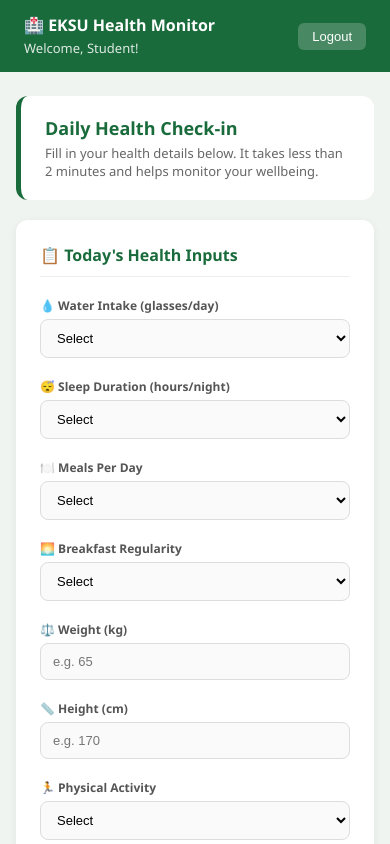
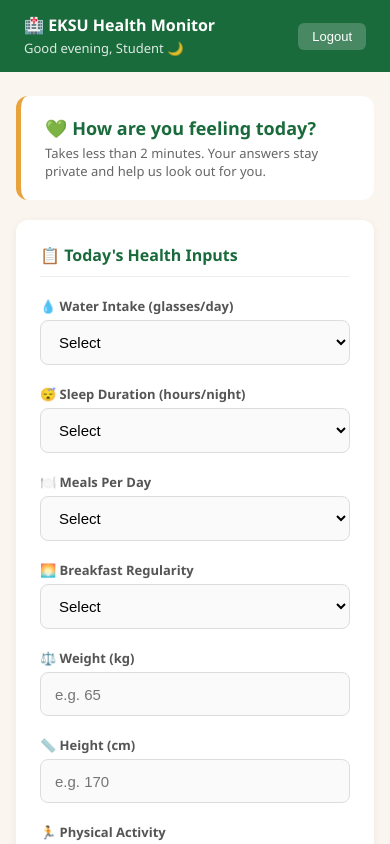
Before and after one commit to Damola1-tech/student-health-system, a website: page frontend/dashboard.html in a window 390 px wide. Shown: the top 844 px of the page. Drawn offline with Linux system fonts and the light colour scheme; sample sign-in values are in the browser's storage.

Commit message:
Improve mobile UX and visual polish across frontend

```diff
--- a/frontend/dashboard.html
+++ b/frontend/dashboard.html
@@ -8,7 +8,7 @@
     * { margin: 0; padding: 0; box-sizing: border-box; }
     body {
       font-family: 'Segoe UI', sans-serif;
-      background: #f0f4f0;
+      background: #FAF6EF;
       min-height: 100vh;
     }
     .navbar {
@@ -36,7 +36,7 @@
       border-radius: 12px;
       padding: 20px 24px;
       margin-bottom: 20px;
-      border-left: 5px solid #1a6b3c;
+      border-left: 5px solid #E8A33D;
     }
     .welcome h3 { color: #1a6b3c; font-size: 18px; }
     .welcome p { color: #666; font-size: 13px; margin-top: 4px; }
@@ -63,17 +63,18 @@
     .form-group.full { grid-column: 1 / -1; }
     label {
       display: block;
-      font-size: 12px;
+      font-size: 13px;
       color: #555;
       margin-bottom: 5px;
       font-weight: 600;
     }
     select, input {
       width: 100%;
-      padding: 10px 12px;
+      padding: 12px 14px;
+      min-height: 44px;
       border: 1px solid #ddd;
       border-radius: 8px;
-      font-size: 13px;
+      font-size: 15px;
       outline: none;
       background: #fafafa;
     }
@@ -99,15 +100,21 @@
       transition: all 0.2s;
     }
     .symptom-item:hover { border-color: #1a6b3c; }
+    .symptom-item:has(input:checked) {
+      border-color: #1a6b3c;
+      background: #eaf5ee;
+      font-weight: 600;
+    }
     .symptom-item input { width: auto; margin: 0; }
     .submit-btn {
       width: 100%;
-      padding: 14px;
+      padding: 16px;
+      min-height: 48px;
       background: #1a6b3c;
       color: white;
       border: none;
       border-radius: 10px;
-      font-size: 15px;
+      font-size: 16px;
       font-weight: 700;
       cursor: pointer;
       margin-top: 8px;
@@ -186,10 +193,10 @@
 
   <div class="main">
 
-<div class="welcome" id="welcomeSection">
-  <h3>Daily Health Check-in</h3>
-  <p>Fill in your health details below. It takes less than 2 minutes and helps monitor your wellbeing.</p>
-</div>
+    <div class="welcome" id="welcomeSection">
+      <h3>💚 How are you feeling today?</h3>
+      <p>Takes less than 2 minutes. Your answers stay private and help us look out for you.</p>
+    </div>
 
     <!-- HEALTH FORM -->
     <div class="card" id="formSection">
@@ -354,7 +361,11 @@
     const token = localStorage.getItem('token');
     const fullname = localStorage.getItem('fullname');
     if (!token) window.location.href = '/';
-    document.getElementById('welcomeName').textContent = 'Welcome, ' + (fullname || 'Student') + '!';
+    const firstName = (fullname || 'Student').split(' ')[0];
+    const hour = new Date().getHours();
+    const greeting = hour < 12 ? 'Good morning' : hour < 17 ? 'Good afternoon' : 'Good evening';
+    const greetEmoji = hour < 12 ? '☀️' : hour < 17 ? '👋' : '🌙';
+    document.getElementById('welcomeName').textContent = greeting + ', ' + firstName + ' ' + greetEmoji;
 
     function logout() {
       localStorage.clear();
@@ -423,7 +434,7 @@
       document.getElementById('welcomeSection').style.display = 'block';
       document.getElementById('formSection').style.display = 'block';
       document.getElementById('resultSection').style.display = 'none';
-        }
+    }
   </script>
 </body>
 </html>
```
Also changed, not shown: frontend/history.html (+1 -1 lines), frontend/index.html (+7 -4 lines).
